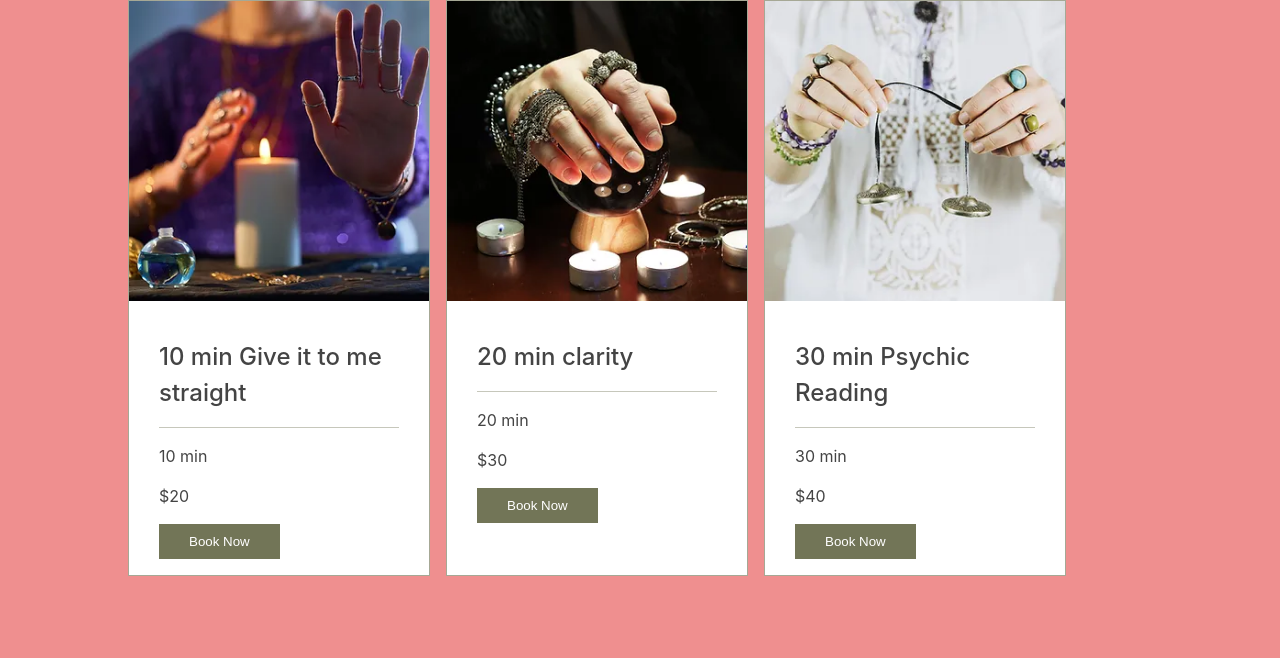
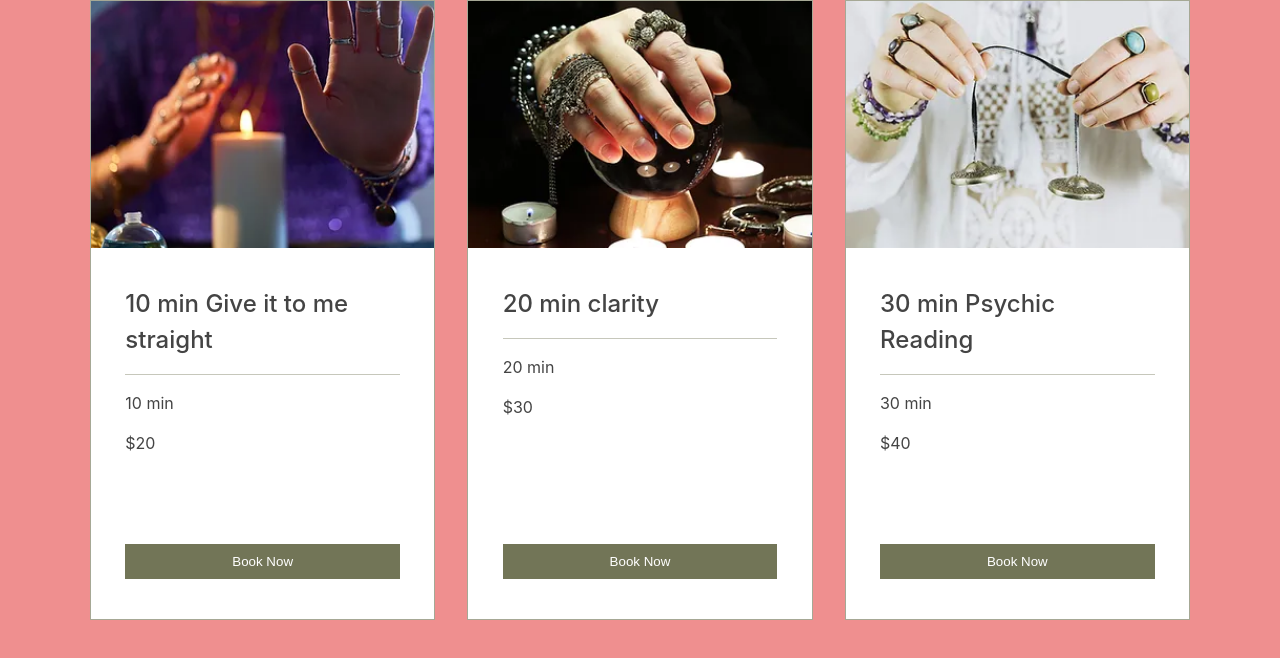
Before and after one commit to DenzelBraithwaite/indigo-moon, a Svelte app: page / in a window 1280 px wide. Shown: the top 658 px of the page. Built offline with nearby package versions, Linux system fonts and the light colour scheme.

Commit message:
almost finished creating card grid

```diff
--- a/src/App.svelte
+++ b/src/App.svelte
@@ -1,7 +1,7 @@
 <script>
   // JavaScript Below
   // import Button from './lib/UI/buttons/Button.svelte'
-  import Card from './lib/UI/cards/Card.svelte';
+  import ProductGrid from './lib/UI/cards/CardGrid.svelte';
 
   let src1 = "../../../../public/card1.webp";
   let src2 = "../../../../public/card2.webp";
@@ -27,39 +27,14 @@
 
   .container {
     position: relative;
-    width: 80%;
+    max-width: 1200px;
     margin: 0 auto;
-  }
-
-  .card-container {
-    display: flex;
-    gap: 1rem;
   }
 </style>
 
 <!-- HTML Below -->
 <body>
   <div class="container">
-    <div class="card-container">
-      <Card
-        src={src1}
-        alt={alt}
-        title={title1}
-        duration={duration1}
-        cost={cost1}/>
-      <Card
-        src={src2}
-        alt={alt}
-        title={title2}
-        duration={duration2}
-        cost={cost2}/>
-      <Card
-        src={src3}
-        alt={alt}
-        title={title3}
-        duration={duration3}
-        cost={cost3}/>
-    </div>
-
+      <ProductGrid />
   </div>
 </body>
--- a/src/lib/UI/cards/Card.svelte
+++ b/src/lib/UI/cards/Card.svelte
@@ -14,19 +14,25 @@
     .card {
         position: relative;
         border: 1px solid #727557a1;
-        width: 300px;
         background-color: #fff;
     }
 
     .card img {
         width: 100%;
+        height: 40%;
         padding-bottom: 1rem;
+        object-fit: cover;
     }
 
-    .text {
+    .text-section {
+        position: relative;
+        display: flex;
+        flex-direction: column;
         width: 80%;
+        height: 50%;
         margin: 0 auto;
         padding-bottom: 1rem;
+        justify-content: space-between;
     }
 
     .title {
@@ -35,15 +41,19 @@
         padding-bottom: 1rem;
         border-bottom: 1px solid #72755767;
     }
+
+
 </style>
 
 <!-- HTML Below -->
 <div class="card">
     <img {src} {alt}>
-    <div class="text">
-        <h1 class="title">{title}</h1>
-        <p class="duration">{duration}</p>
-        <p class="cost">{cost}</p>
+    <div class="text-section">
+        <div class="content">
+            <h1 class="title">{title}</h1>
+            <p class="duration">{duration}</p>
+            <p class="cost">{cost}</p>
+        </div>
         <Button text="Book Now"/>
     </div>
 </div>
--- /dev/null
+++ b/src/lib/UI/cards/CardGrid.svelte
@@ -0,0 +1,53 @@
+<script>
+    // JavaScript Below
+    import Card from './Card.svelte';
+
+    let src1 = "../../../../public/card1.webp";
+    let src2 = "../../../../public/card2.webp";
+    let src3 = "../../../../public/card3.webp";
+    let alt = "Woman's hands with rings";
+    let title1 = "10 min Give it to me straight";
+    let title2 = "20 min clarity";
+    let title3 = "30 min Psychic Reading";
+    let duration1 = "10 min";
+    let duration2 = "20 min";
+    let duration3 = "30 min";
+    let cost1 = "$20";
+    let cost2 = "$30";
+    let cost3 = "$40";
+
+  </script>
+
+  <style>
+    /* CSS Below */
+    .grid {
+      display: grid;
+      margin: 0 auto;
+      width: 1100px;
+      grid-template-columns: repeat(3, 1fr);
+      gap: 2rem;
+      justify-content: center;
+    }
+  </style>
+
+  <!-- HTML Below -->
+<div class="grid">
+  <Card
+    src={src1}
+    alt={alt}
+    title={title1}
+    duration={duration1}
+    cost={cost1}/>
+  <Card
+    src={src2}
+    alt={alt}
+    title={title2}
+    duration={duration2}
+    cost={cost2}/>
+  <Card
+    src={src3}
+    alt={alt}
+    title={title3}
+    duration={duration3}
+    cost={cost3}/>
+</div>
```
